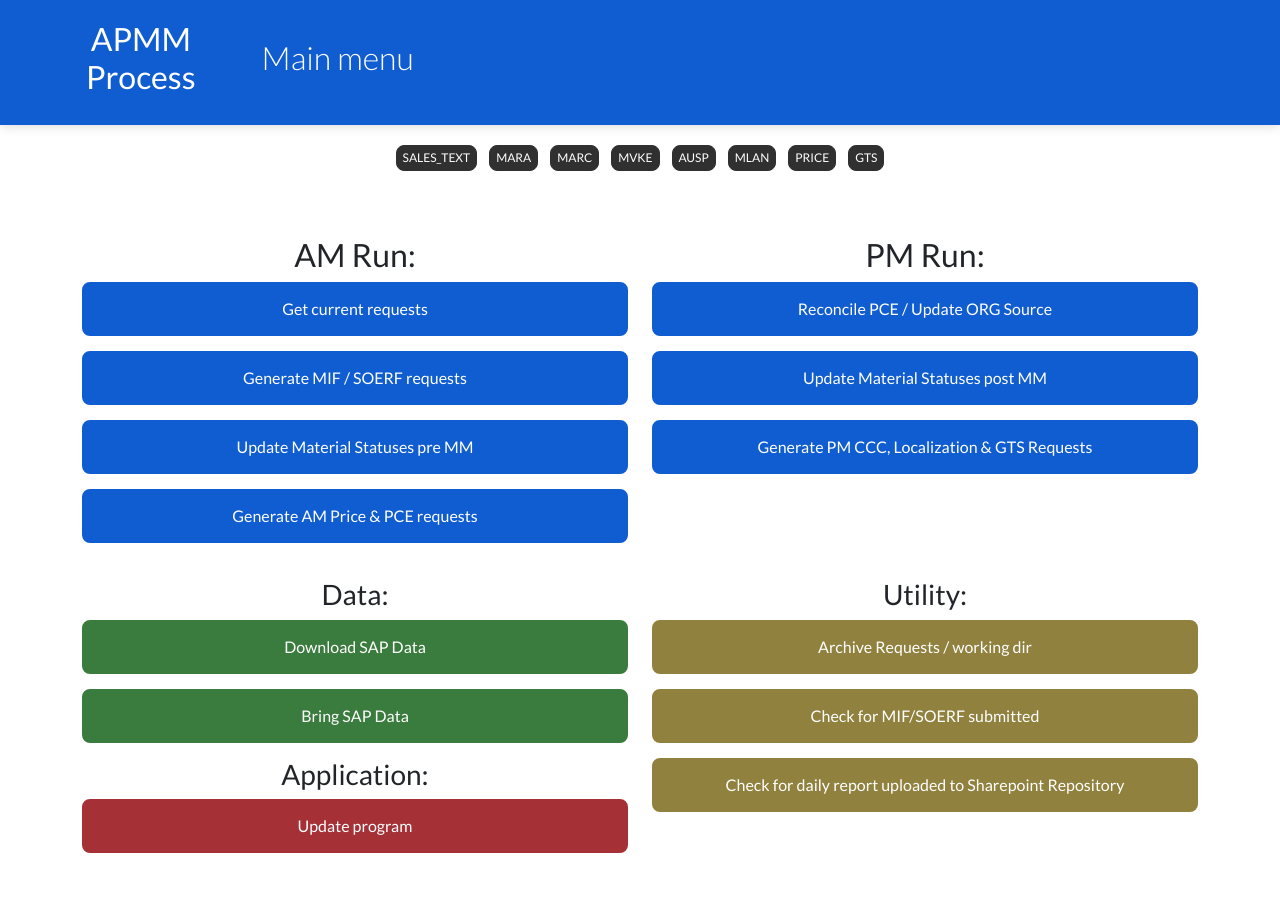
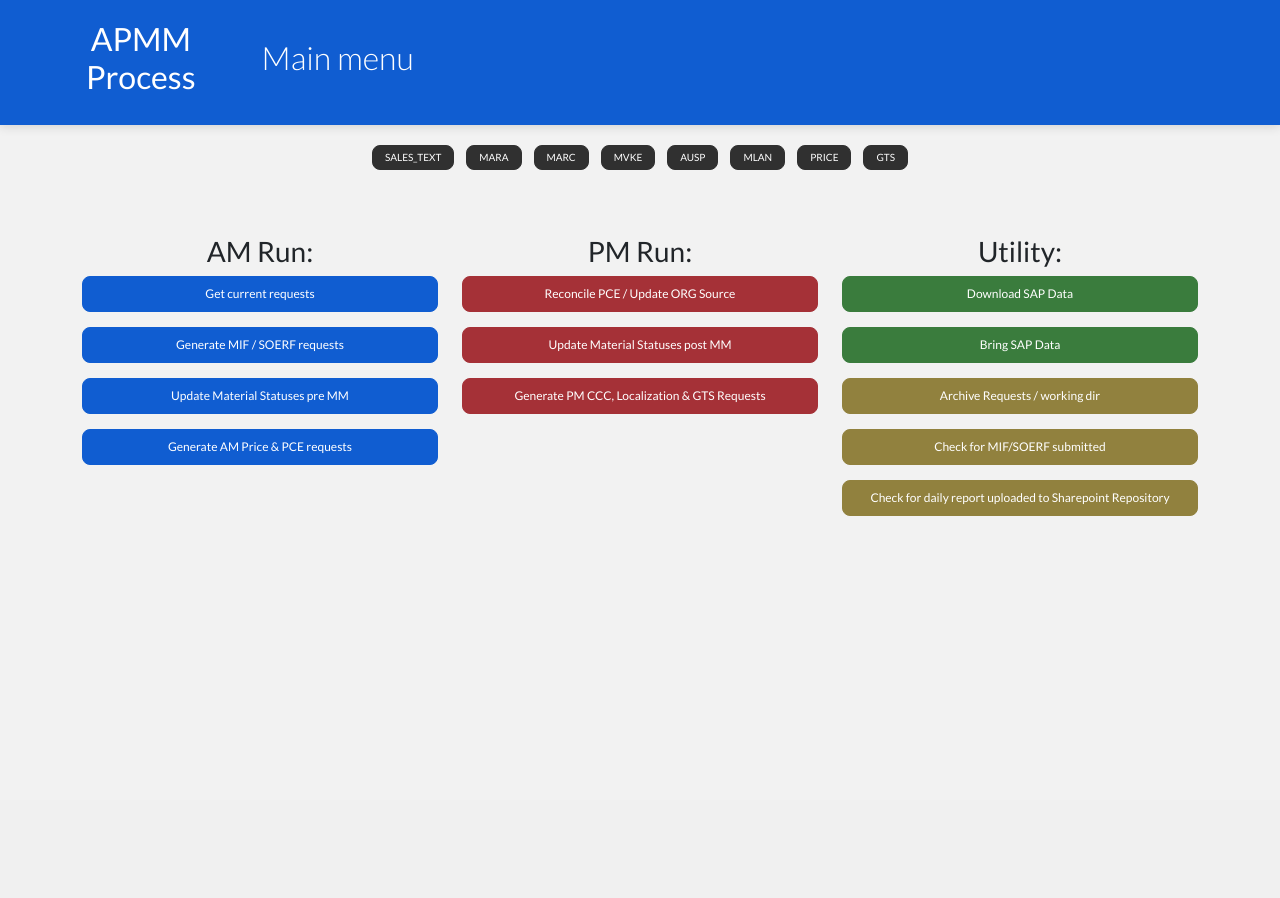
Before and after one commit to zakrzaq/RA-AP-Proc, a Flask app: page / in a window 1280 px wide. After the commit the page ends 516 px from the top, so only its background shows below. Run offline with Flask 2, Linux system fonts and the light colour scheme; some libraries are stand-ins or nearby versions.

Commit message:
ui changes

```diff
--- a/static/styles/index.css
+++ b/static/styles/index.css
@@ -13,6 +13,8 @@
 
 body {
   font-family: "Lato", sans-serif !important;
+  font-size: 12px;
+  background-color: var(--light-gray);
 }
 
 .mt-20 {
@@ -34,13 +36,13 @@ body {
 }
 
 a.menu-option {
-  padding: 12px 24px;
+  padding: 8px 16px;
   margin-bottom: 15px;
   text-decoration: none;
   background-color: var(--blue);
   color: var(--white);
   border-radius: 8px;
-  border: 3px solid var(--blue);
+  border: 1px solid var(--blue);
   transition: 0.3s;
   display: block;
   width: 100%;
@@ -55,7 +57,7 @@ a.menu-option:hover {
 
 a.menu-option-orange {
   background-color: var(--orange);
-  border: 3px solid var(--orange);
+  border: 1px solid var(--orange);
   color: var(--white);
 }
 
@@ -66,7 +68,7 @@ a.menu-option-orange:hover {
 
 a.menu-option-red {
   background-color: var(--red);
-  border: 3px solid var(--red);
+  border: 1px solid var(--red);
   color: var(--white);
 }
 
@@ -77,7 +79,7 @@ a.menu-option-red:hover {
 
 a.menu-option-green {
   background-color: var(--green);
-  border: 3px solid var(--green);
+  border: 1px solid var(--green);
   color: var(--white);
 }
 
@@ -93,9 +95,10 @@ h3 {
 }
 
 .code-output {
-  background-color: var(--light-gray);
+  background-color: var(--v-dark-gray);
+  color: var(--light-gray);
   border-radius: 12px;
-  padding: 10px 10px 10px 30px;
+  padding: 15px;
   font-family: "Lucida Console", "Courier New", monospace;
   margin: 40px 0 60px;
   font-size: 12px;
@@ -133,8 +136,8 @@ p.code-line {
 }
 
 a.tag-option {
-  font-size: 12px;
-  padding: 3px 6px;
+  font-size: 10px;
+  padding: 4px 12px;
   margin-bottom: 15px;
   text-decoration: none;
   background-color: var(--v-dark-gray);
--- a/templates/index.html
+++ b/templates/index.html
@@ -39,7 +39,11 @@
         </h2>
       </div>
       <div class="title">
+        {% if output %}
+        <h2 class="title-text">{{ script }}</h2>
+        {% else %}
         <h2 class="title-text">Main menu</h2>
+        {% endif %}
       </div>
     </header>
     <section>
@@ -73,7 +77,7 @@
     <div class="container-md d-flex justify-content-center flex-column mb-30">
       <div class="row mt-20">
         <div class="col">
-          <h2>AM Run:</h2>
+          <h3>AM Run:</h3>
           <a href="/requests" class="menu-option">Get current requests</a>
           <a href="/mif_soerf" class="menu-option"
             >Generate MIF / SOERF requests</a
@@ -86,35 +90,29 @@
           >
         </div>
         <div class="col">
-          <h2>PM Run:</h2>
-          <a href="/reconcile_pce" class="menu-option"
+          <h3>PM Run:</h3>
+          <a href="/reconcile_pce" class="menu-option menu-option-red"
             >Reconcile PCE / Update ORG Source</a
           >
-          <a href="/pm_status" class="menu-option"
+          <a href="/pm_status" class="menu-option menu-option-red"
             >Update Material Statuses post MM</a
           >
-          <a href="/pm_emails" class="menu-option"
+          <a href="/pm_emails" class="menu-option menu-option-red"
             >Generate PM CCC, Localization & GTS Requests</a
           >
         </div>
-      </div>
-      <div class="row mt-20">
         <div class="col">
-          <h3>Data:</h3>
+          <h3>Utility:</h3>
           <a href="/get_sap_data" class="menu-option menu-option-green"
             >Download SAP Data</a
           >
           <a href="/proc_sap_data" class="menu-option menu-option-green"
             >Bring SAP Data</a
           >
-          <h3>Application:</h3>
+          <!-- <h3>Application:</h3>
           <a href="/update" class="menu-option menu-option-red"
             >Update program</a
-          >
-          <!-- <li>Close program</li> -->
-        </div>
-        <div class="col">
-          <h3>Utility:</h3>
+          > -->
           <a href="/clean_desktop" class="menu-option menu-option-orange"
             >Archive Requests / working dir</a
           >
@@ -132,6 +130,8 @@
           > -->
         </div>
       </div>
+
+      </div>
     </div>
 
     <script
```
